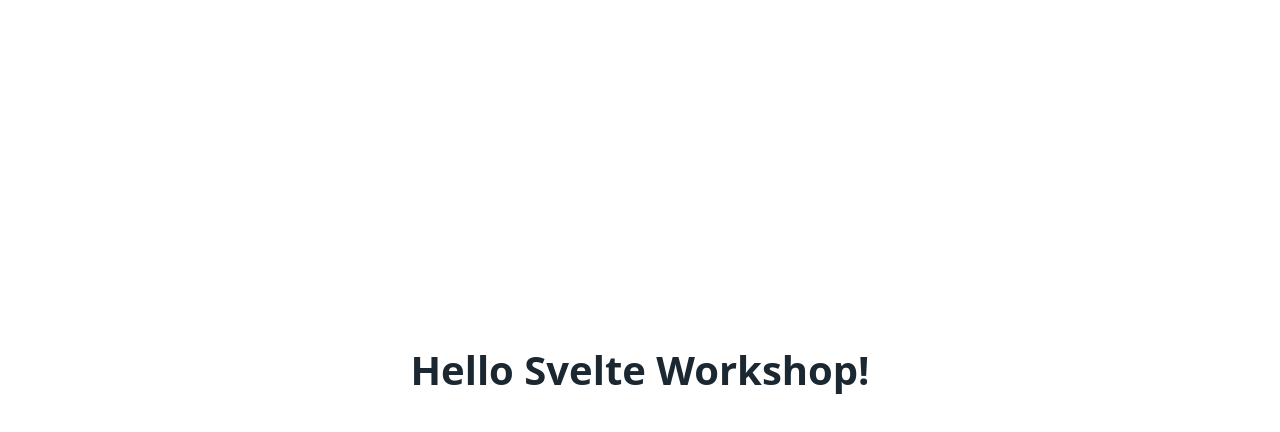
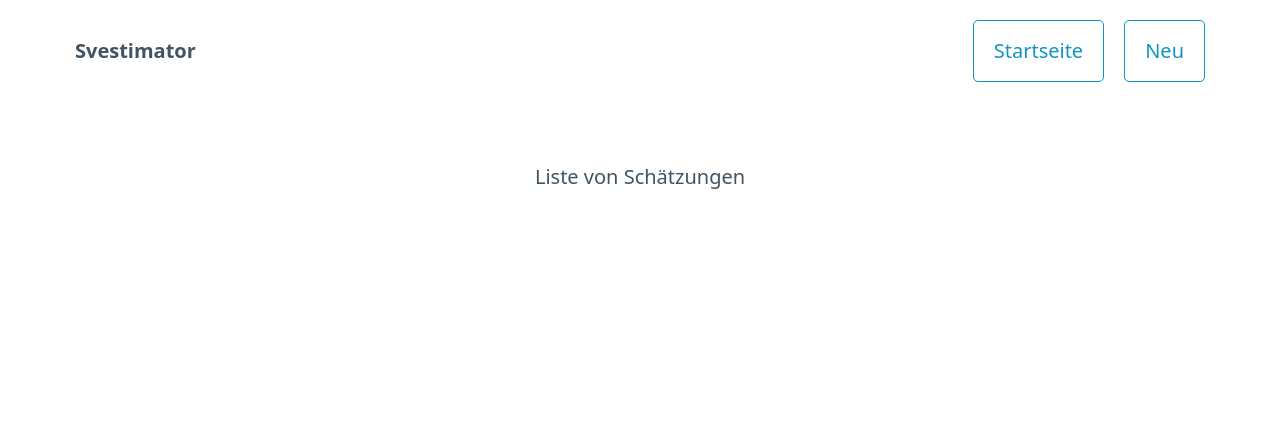
Before and after one commit to nilsroehrig/svelte-workshop-jsdays-munich-2023, a Svelte app: page / in a window 1280 px wide. Shown: the top 432 px of the page. Built offline with nearby package versions, Linux system fonts and the light colour scheme.

Commit message:
add basic layout

```diff
--- a/src/App.svelte
+++ b/src/App.svelte
@@ -1,9 +1,25 @@
+<header>
+  <nav>
+    <ul>
+      <li><strong>Svestimator</strong></li>
+    </ul>
+    <ul>
+      <li>
+        <button class="outline">Startseite</button>
+      </li>
+      <li>
+        <button class="outline">Neu</button>
+      </li>
+    </ul>
+  </nav>
+</header>
+
 <main>
-  <h1>Hello Svelte Workshop!</h1>
+  <p>Liste von Schätzungen</p>
 </main>
 
 <style>
   main {
-    margin: auto;
+    margin: 3rem auto;
   }
 </style>
```
Also changed, not shown: 1 other file (tests, documents, lock files or other folders).
